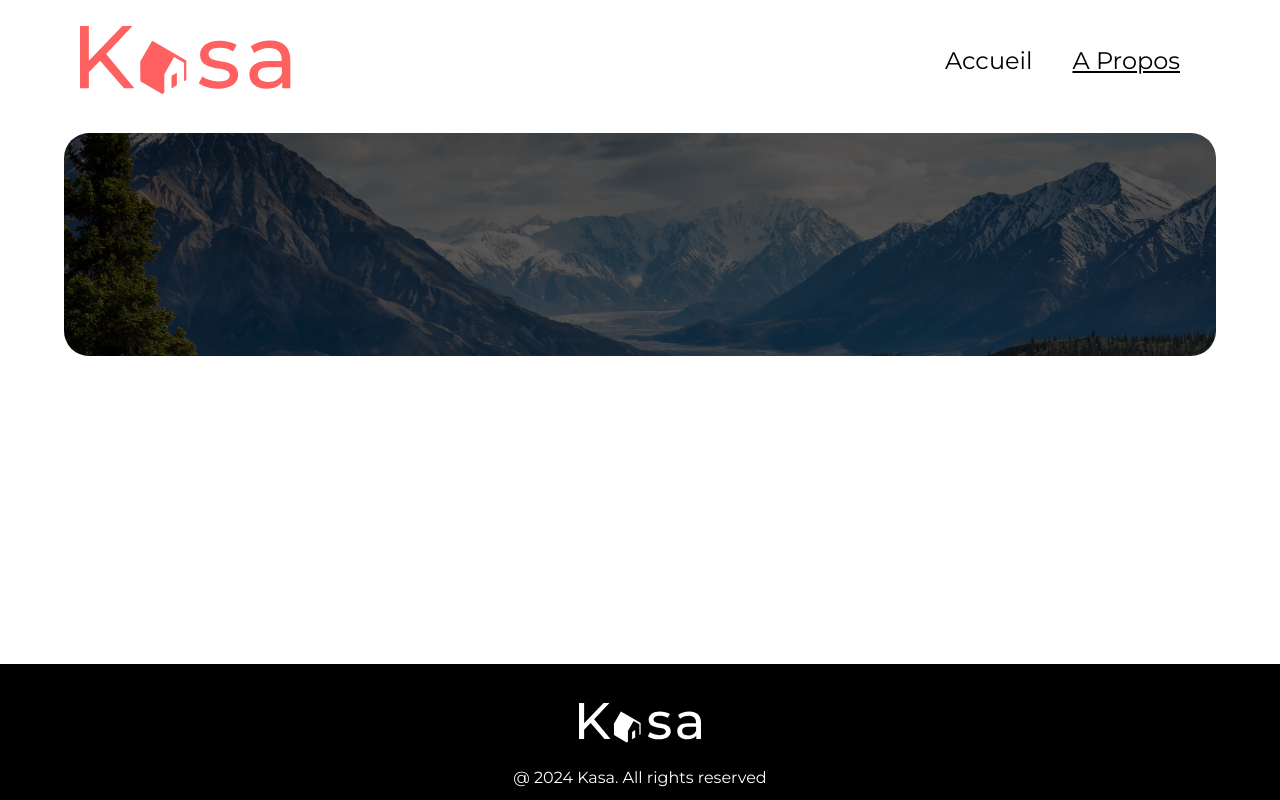
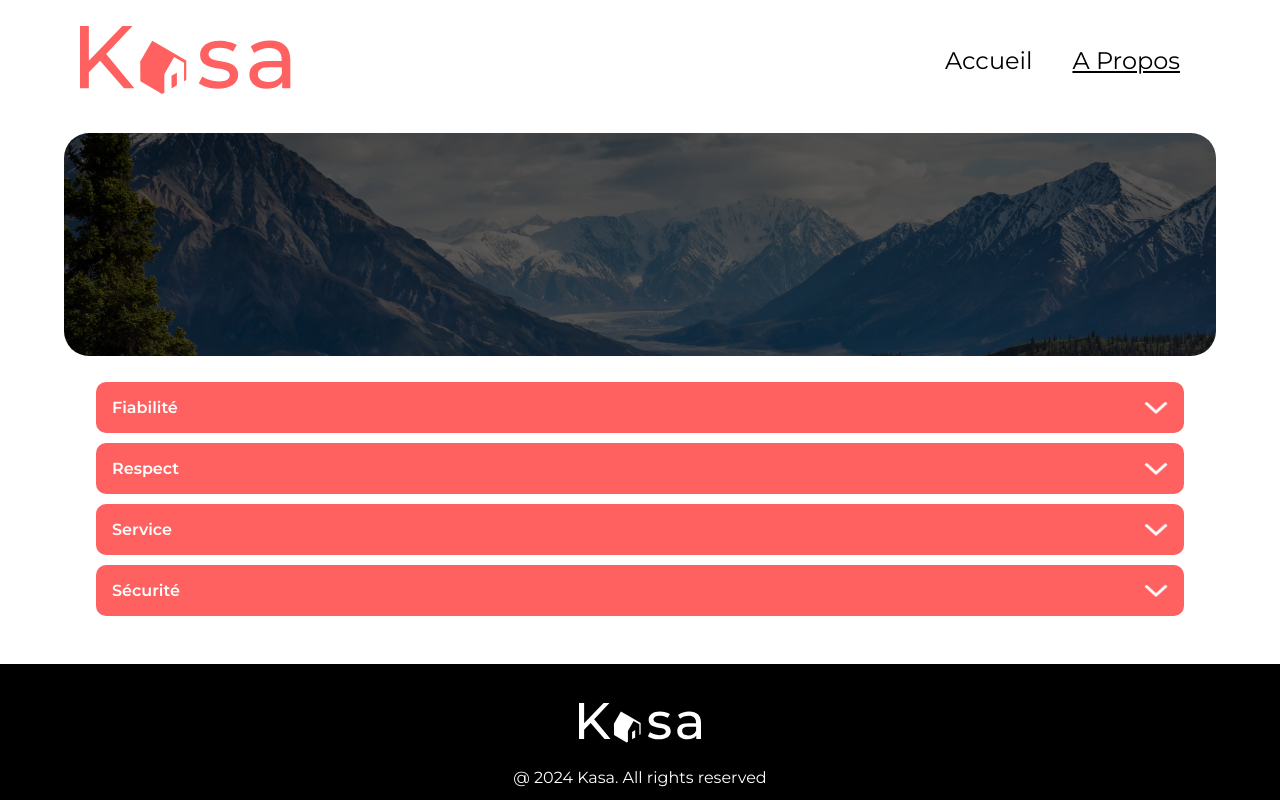
Before and after one commit to SafaSELLAM/P11_KASA, a React (Vite) app: page /about in a window 1280 px wide. Built offline with nearby package versions, Linux system fonts and the light colour scheme.

Commit message:
Add About infos

```diff
--- a/src/Pages/About.jsx
+++ b/src/Pages/About.jsx
@@ -1,12 +1,23 @@
 import aboutBanner from '../assets/about_banner.jpg'
 import Banner from '../Components/Banner/Banner';
- const About = () =>{
-    return(
+import { Collapse } from '../Components/Collapse/Collapse';
+import { aboutDatas } from '../datas/aboutDatas';
+
+const About = () => {
+  return (
     <div className="about">
       <div className="bannerAbout">
         <Banner image={aboutBanner} alt="bannière à propos" />
       </div>
-
+      <div className=" column center">
+        {aboutDatas.map((abouts) => (
+          <Collapse
+            collapse_about="collapse_about"
+            key={abouts.id}
+            about={{ title: abouts.title, text: abouts.text, list: false }}
+          />
+        ))}
+      </div>
     </div>
   )
 }
--- /dev/null
+++ b/src/datas/aboutDatas.js
@@ -0,0 +1,24 @@
+export const aboutDatas = [
+
+    {
+        id: "1",
+        title: "Fiabilité",
+        text: "Les annonces postées sur Kasa garantissent une fiabilité totale. Les photos sont conformes aux logements et toutes les informations sont régulièrement vérifiées par nos équipes.",
+    },
+    {
+        id: "2",
+        title: "Respect",
+        text: "La bienveillance fait partie des valeurs fondatrices de Kasa. Tout comportement discriminatoire ou de perturbation du voisinage entraînera une exclusion de notre plateforme.",
+    },
+    {
+        id: "3",
+        title: "Service",
+        text: "La qualité de service est au coeur de notre engagement chez Kasa. Nous veillons à ce que chaque interactrion, que ce soit avec nos hôtes ou nos locataires, soit empreinte de respect et de bienveillance.",
+    },
+    {
+        id: "4",
+        title: "Sécurité",
+        text: "La sécurité est la priorité de Kasa. Aussi bien pour nos hôtes que pour les  voyageurs, chaque logement correspond aux critères de sécurité établis par nos services. En laissant une note aussi bien à l'hôte qu'au locataire, cela permet à nos équipes de vérifier que les standards sont bien respectés. Nous organisons également des ateliers sur la sécurité domestique pour nos hôtes.",
+    },
+
+]
```
Lines whose indentation alone changed are shown as unchanged.
